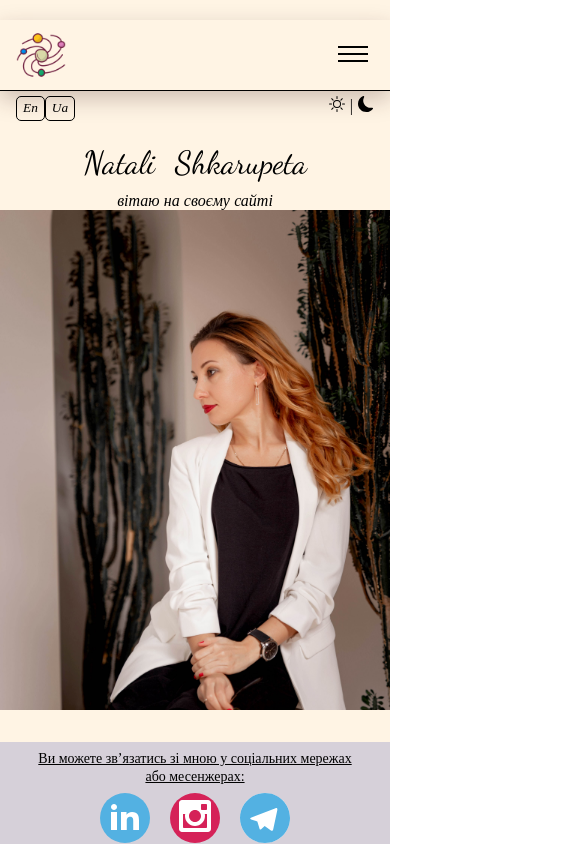
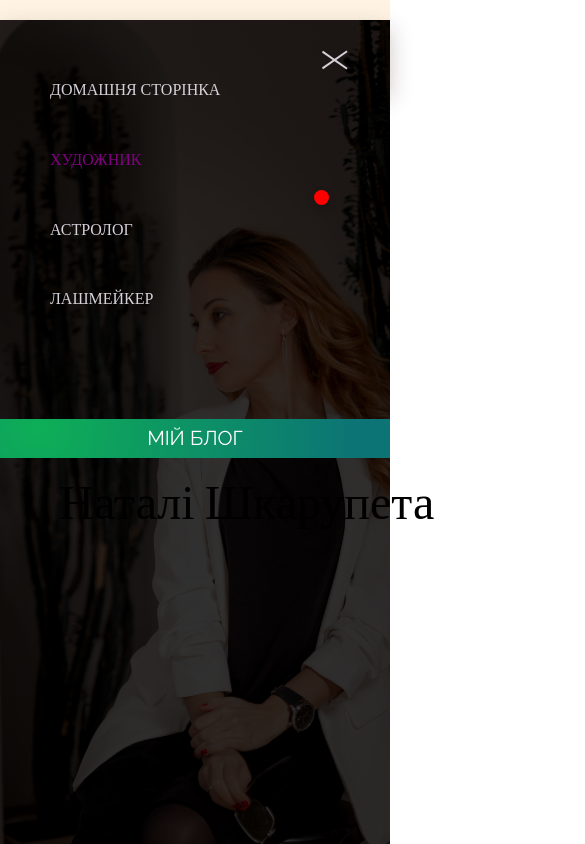
Before and after one commit to NataliShkarupeta/Project-DINS, a React (Create React App) app: page /Project-DINS/painting in a window 390 px wide. Both pictures are taken after a click on the button 353 px from the left and 55 px from the top of the page. Shown: the top 844 px of the page, 585 px wide, since content can reach past the window. Built offline with nearby package versions, Linux system fonts and the light colour scheme.

Commit message:
add work burger-menu

```diff
--- a/src/components/App.jsx
+++ b/src/components/App.jsx
@@ -11,6 +11,7 @@ import { PictureInfo } from './PictureInfo/PictureInfo';
 import { PostInfo } from 'pages/Blog/PostInfo/PostInfo';
 import { useMedia } from 'react-use';
 import { LayoutMobile } from './Layout/LayoutMobile';
+import { HomePageMobile } from 'pages/HomePage/HomePageMobile';
 // import { useFeatureStore } from './Features/Features/store';
 // import { ListPictures } from 'pages/ListPictures/ListPictures';
 // import { useFeatureStore } from './Features/Features/store';
@@ -67,6 +68,7 @@ export const App = () => {
             <Route
               index
               element={
+                isMobile? <HomePageMobile />:
                 <AnimatePresence>
                   {!more ? (
                     <HomePage setMore={setMore} />
@@ -82,7 +84,8 @@ export const App = () => {
                     </motion.div>
                   )}
                 </AnimatePresence>
-              }
+
+            }
             />
             <Route path="developer" element={<FrontEndPage />}></Route>
             <Route path="painting" element={<PaintingPage />}>
--- a/src/components/Features/Features/store.jsx
+++ b/src/components/Features/Features/store.jsx
@@ -24,4 +24,7 @@ export const useFeatureStore = create(set => ({
 
   name: null,
   setName: feature => set({ name: feature }),
+
+  selectedMenu: false,
+  setSelectedMenu: feature => set({ selectedMenu: feature }),
 }));
--- a/src/components/Layout/Layout.styled.js
+++ b/src/components/Layout/Layout.styled.js
@@ -99,21 +99,15 @@ export const WrapNameText = styled.div`
   align-items: center;
 `;
 
-export const MenuBody = styled.div`
+export  const MenuBody = styled.div`
    position: absolute;
    width: 100%;
    height: 100vh;
-  background-image: radial-gradient(
-    circle farthest-corner at 10% 20%,
-    rgba(14, 174, 87, 0.85) 0%,
-    rgba(12, 116, 117, 0.85) 90%
-  );
+
    background-image: url('${img}');
    background-size: cover;
    background-repeat: no-repeat;
    background-position: center;
-  transform: translateX(-100%);
-  transition: ${p => p.theme.transitions};
    background-size: cover;
    overflow: hidden;
    /* &:after {
@@ -133,8 +127,6 @@ export const Nav = styled.nav`
    height: 100%;
 
    background: rgba(0, 0, 0, 0.8);
-  transform: translateX(-100%);
-  transition: ${p => p.theme.transitions};
    z-index: 4;
  `;
 
@@ -160,7 +152,7 @@ export const MenuBtn = styled.button`
 background: none;
 border: none;
 cursor: pointer;
-  transition: ${p => p.theme.transitions};
+  /* transition: ${p => p.theme.transitions}; */
 `;
 
 const lines = css`
@@ -168,24 +160,24 @@ const lines = css`
   background: ${p => p.theme.colors.text};
   height: 2px;
   margin: 3px 0;
-  transition: all 250ms cubic-bezier(0.9, 0, 0.33, 1);
+  /* transition: all 250ms cubic-bezier(0.9, 0, 0.33, 1); */
   margin-bottom: 5px;
 `;
 
 export const MenuL1 = styled.div`
   ${lines}
   width: 30px;
-  transform-origin: left;
+  /* transform-origin: left; */
 `;
 export const MenuL2 = styled.div`
   ${lines}
   width: 30px;
-  transform-origin: center;
+  /* transform-origin: center; */
 `;
 export const MenuL3 = styled.div`
   ${lines}
   width: 30px;
-  transform-origin: right;
+  /* transform-origin: right; */
 `;
 
 export const SubMenuBtn = styled.button`
@@ -198,7 +190,7 @@ export const SubMenuBtn = styled.button`
   margin: 12px 10px;
   border-radius: 5px;
   transform: translateX(-100%);
-  transition: all 250ms cubic-bezier(0.8, 0, 0.33, 1.25);
+  /* transition: all 250ms cubic-bezier(0.8, 0, 0.33, 1.25); */
   cursor: pointer;
   z-index: 8;
 `;
--- a/src/components/Layout/LayoutMobile.jsx
+++ b/src/components/Layout/LayoutMobile.jsx
@@ -1,7 +1,8 @@
-import { Link, useLocation } from 'react-router-dom';
+import { Link, Outlet, useLocation } from 'react-router-dom';
 import {
   Background,
   BlockUnderLine,
+  Blog,
   HeaderMobile,
   LiMobile,
   MenuBody,
@@ -13,33 +14,45 @@ import {
   SubL1,
   SubL2,
   SubMenuBtn,
-  TextMobile,
   UlMobile,
   WrapButton,
   WrapLogo,
   WrapMain,
   WrapMoonAndSun,
-  WrapNameNobile,
-  WrapNameText,
 } from './Layout.styled';
 import { motion } from 'framer-motion';
 
 import img from '../../images/free-icon-space-8657325 (1).png';
-import { NavigationLink, PhotoWrap } from 'pages/HomePage/HomePage.styled';
+import { NavigationLink } from 'pages/HomePage/HomePage.styled';
 import { Button } from 'components/common/commonButton/button.styled';
 import { useFeatureStore } from 'components/Features/Features/store';
 import { useTranslation } from 'react-i18next';
 import { BsBrightnessHigh, BsMoonFill } from 'react-icons/bs';
-// import { Suspense } from 'react';
-// import { WrapDots } from 'components/PictureInfo/PictureInfo.styled';
-// import { ThreeDots } from 'react-loader-spinner';
+
+import { Suspense } from 'react';
+import { WrapDots } from 'components/PictureInfo/PictureInfo.styled';
+import { ThreeDots } from 'react-loader-spinner';
 import { Footer } from 'components/Footer/Footer';
+
 
 const styles = {
   padding: '3px 6px',
 };
+const stylesOpen = {
+  opacity: 1,
+  transform: ' translateX(0)',
+  transition: 'all 350ms cubic-bezier(0.4, 0, 0.2, 1)',
+};
+const stylesClose = {
+  opacity: 0,
+  transform: ' translateX(-100%)',
+  transition: 'all 350ms cubic-bezier(0.4, 0, 0.2, 1)',
+};
 
 export const LayoutMobile = ({ setMainThema }) => {
+const selectedMenu = useFeatureStore(store => store.selectedMenu);
+const setSelectedMenu = useFeatureStore(store => store.setSelectedMenu);
+
   const changeLanguage = language => {
     i18n.changeLanguage(language);
     localStorage.setItem('leng', language);
@@ -51,13 +64,18 @@ export const LayoutMobile = ({ setMainThema }) => {
 
   const location = useLocation();
 
+  const handelTranslate = () => {
+    setSelectedMenu(!selectedMenu);
+
+  };
+
   return (
     <Background>
       <WrapMain>
-        <MenuBody>
+        <MenuBody style={selectedMenu ? stylesOpen : stylesClose}>
           {/* <div>{t('mobile.layout.menu')}</div> */}
-          <Nav>
-            <SubMenuBtn>
+          <Nav style={selectedMenu ? stylesOpen : stylesClose}>
+            <SubMenuBtn onClick={handelTranslate}>
               <SubL1></SubL1>
               <SubL2></SubL2>
             </SubMenuBtn>
@@ -84,9 +102,8 @@ export const LayoutMobile = ({ setMainThema }) => {
                   {t('professions.lash')}
                 </NavigationLink>
               </LiMobile>
-              <LiMobile>
-                {/* <a >Email</> */}
-              </LiMobile>
+              <LiMobile> </LiMobile>
+
               {/* <li class="link">
                 <a href="#">Work</a>
                 <ol>
@@ -102,6 +119,14 @@ export const LayoutMobile = ({ setMainThema }) => {
                 </ol>
               </li> */}
             </UlMobile>
+            <NavigationLink to="/blog">
+              <motion.div
+                whileHover={{ scale: 1.2 }}
+                whileTap={{ scale: 0.8, y: 0 }}
+              >
+                <Blog>{t('blog')}</Blog>
+              </motion.div>
+            </NavigationLink>
           </Nav>
         </MenuBody>
         <HeaderMobile>
@@ -125,7 +150,7 @@ export const LayoutMobile = ({ setMainThema }) => {
               </motion.div>
             </Link>
           </WrapLogo>
-          <MenuBtn>
+          <MenuBtn onClick={handelTranslate}>
             <MenuL1></MenuL1>
             <MenuL2></MenuL2>
             <MenuL3></MenuL3>
@@ -169,16 +194,8 @@ export const LayoutMobile = ({ setMainThema }) => {
             />
           </WrapMoonAndSun>
         </BlockUnderLine>
-        <WrapNameText>
-          <WrapNameNobile>
-            <p>Natali</p>
-            <p>Shkarupeta</p>
-          </WrapNameNobile>
-          <TextMobile>{t('mobile.layout.text')}</TextMobile>
-        </WrapNameText>
 
-        <PhotoWrap></PhotoWrap>
-        {/* <Suspense
+        <Suspense
           fallback={
             <WrapDots>
               <ThreeDots />
@@ -186,7 +203,7 @@ export const LayoutMobile = ({ setMainThema }) => {
           }
         >
           <Outlet />
-      </Suspense> */}
+        </Suspense>
       </WrapMain>
       <Footer />
     </Background>
--- a/src/pages/Astrology/Astrology.jsx
+++ b/src/pages/Astrology/Astrology.jsx
@@ -1,12 +1,18 @@
 import { ButtonHome } from 'components/ButtonHome/ButtonHome';
+import { useFeatureStore } from 'components/Features/Features/store';
 import { DefaultComponent } from 'components/common/default/defaultComponent';
 import { TextFrontEndPage } from 'components/common/default/defaultComponent.styled';
+import { useEffect } from 'react';
 import { useTranslation } from 'react-i18next';
 import { Link } from 'react-router-dom';
 
+const AstrologyPage = () => {
+  const [t] = useTranslation();
 
-const AstrologyPage = () => {
-  const [t]=useTranslation();
+  const setSelectedMenu = useFeatureStore(store => store.setSelectedMenu);
+  useEffect(() => {
+    setSelectedMenu(false);
+  }, [setSelectedMenu]);
 
   return (
     <>
--- a/src/pages/Beauty/Beauty.jsx
+++ b/src/pages/Beauty/Beauty.jsx
@@ -32,6 +32,8 @@ import { BsChevronLeft, BsChevronRight } from 'react-icons/bs';
 import { SiApachecassandra } from 'react-icons/si';
 import { GiDeadHead, GiGems, GiTwoShadows, GiBullseye } from 'react-icons/gi';
 import { useTranslation } from 'react-i18next';
+import { useFeatureStore } from 'components/Features/Features/store';
+import { useEffectOnce } from 'react-use';
 
 const styles = {
   position: 'absolute',
@@ -58,6 +60,11 @@ const BeautyPage = () => {
       positionSet(position - 1);
     }
   };
+
+  const setSelectedMenu = useFeatureStore(store => store.setSelectedMenu);
+  useEffectOnce(() => {
+    setSelectedMenu(false);
+  }, [setSelectedMenu]);
 
   return (
     <>
--- a/src/pages/Blog/Blog.jsx
+++ b/src/pages/Blog/Blog.jsx
@@ -34,6 +34,11 @@ const BlogPage = memo(() => {
   const [t] = useTranslation();
   const location = useLocation();
   const leng = useFeatureStore(state => state.leng);
+
+  const setSelectedMenu = useFeatureStore(store => store.setSelectedMenu);
+  useEffect(() => {
+    setSelectedMenu(false);
+  }, [setSelectedMenu]);
 
   useEffect(() => {
     setLoading(true);
--- /dev/null
+++ b/src/pages/HomePage/HomePageMobile.jsx
@@ -0,0 +1,32 @@
+import {
+  TextMobile,
+  WrapNameNobile,
+  WrapNameText,
+} from 'components/Layout/Layout.styled';
+import { PhotoWrap } from './HomePage.styled';
+import { useTranslation } from 'react-i18next';
+import { useFeatureStore } from 'components/Features/Features/store';
+import { useEffect } from 'react';
+
+export const HomePageMobile = () => {
+
+  const setSelectedMenu = useFeatureStore(store => store.setSelectedMenu);
+  useEffect(() => {
+    setSelectedMenu(false);
+  }, [setSelectedMenu]);
+
+  const [t] = useTranslation();
+  return (
+    <>
+      <WrapNameText>
+        <WrapNameNobile>
+          <p>Natali</p>
+          <p>Shkarupeta</p>
+        </WrapNameNobile>
+        <TextMobile>{t('mobile.layout.text')}</TextMobile>
+      </WrapNameText>
+
+      <PhotoWrap></PhotoWrap>
+    </>
+  );
+};
--- a/src/pages/Painting/Painting.jsx
+++ b/src/pages/Painting/Painting.jsx
@@ -1,10 +1,16 @@
 import { ButtonHome } from 'components/ButtonHome/ButtonHome';
+import { useFeatureStore } from 'components/Features/Features/store';
+import { useEffect } from 'react';
 import { Link, Outlet } from 'react-router-dom';
 // import { useTranslation } from 'react-i18next';
 // import { NavigationLink } from 'pages/HomePage/HomePage.styled';
 // import { Ul, NavigationLink } from './Painting.styled';
 
 const PaintingPage = () => {
+  const setSelectedMenu = useFeatureStore(store => store.setSelectedMenu);
+  useEffect(() => {
+    setSelectedMenu(false);
+  }, [setSelectedMenu]);
   // const [t] = useTranslation();
   //   const location = useLocation();
 
```
Lines whose indentation alone changed are shown as unchanged.
